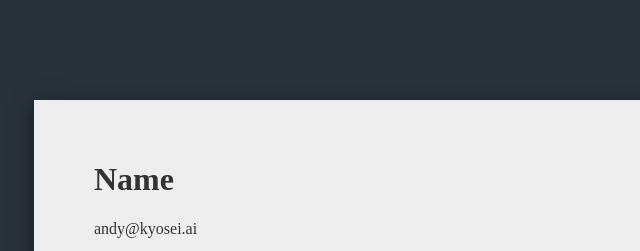
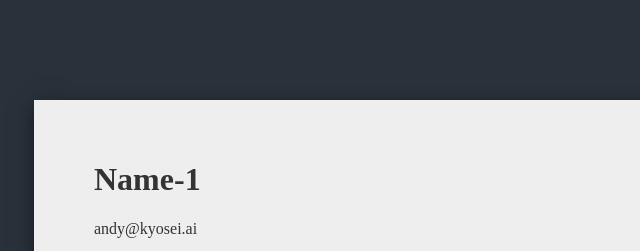
Before and after one commit to rhine1003/first-website, a plain HTML site: page index.html in a window 1280 px wide. Shown: the top 251 px of the page, 256-896 px from the left. Drawn offline with nearby package versions, Linux system fonts and the light colour scheme.

Commit message:
改變名稱

```diff
--- a/index.html
+++ b/index.html
@@ -13,7 +13,7 @@
 <body>
     <div class="cv">
         <header class="cv-header">
-            <h1 class="name">Name</h1>
+            <h1 class="name">Name-1</h1>
             <p>andy@kyosei.ai</p>
         </header>
         <section class="cv-body">
```
